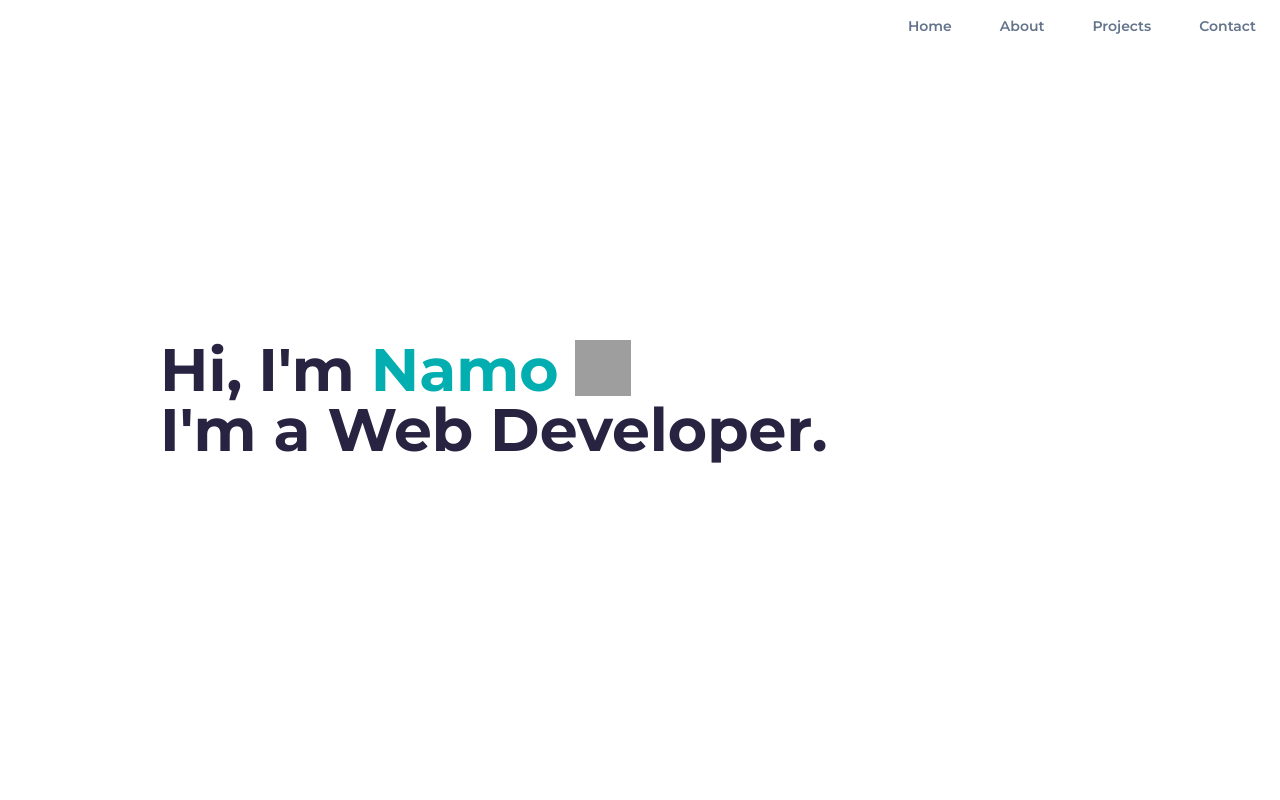
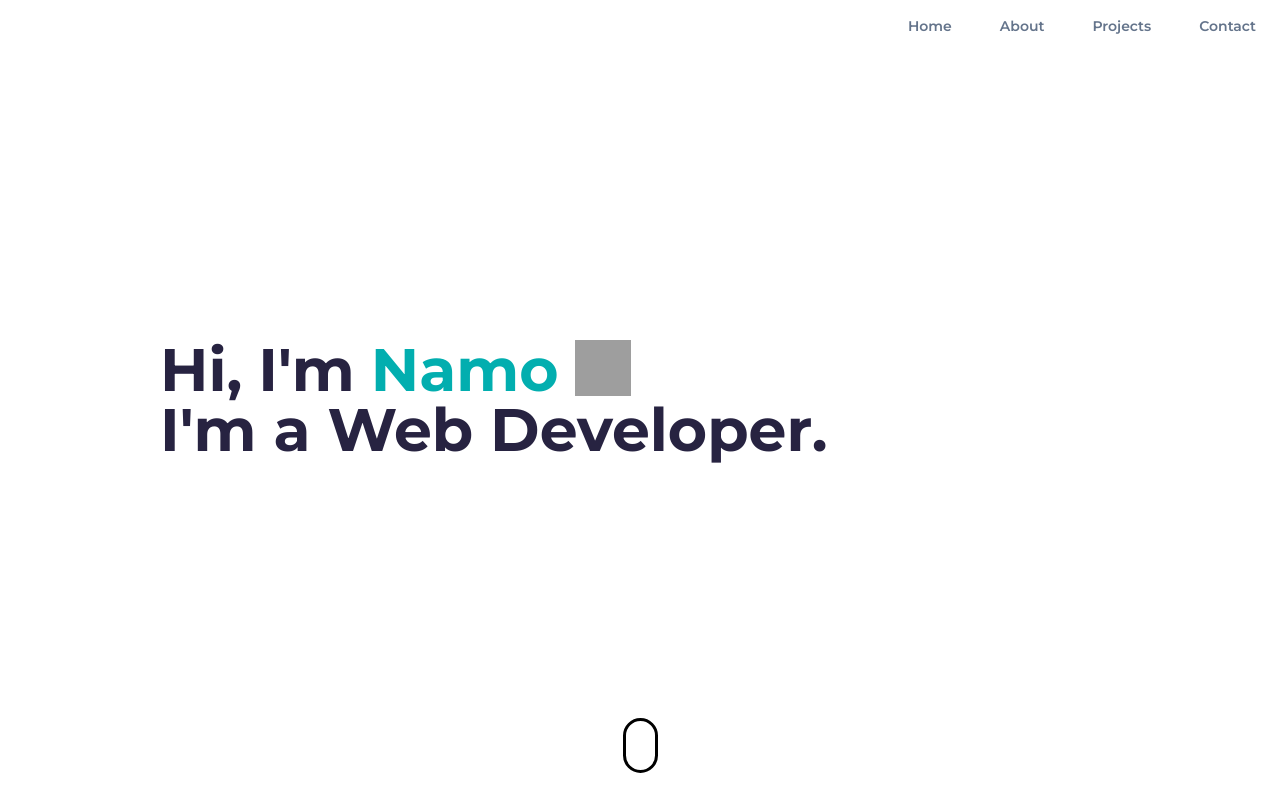
Before and after one commit to galaxiaX/portfolio, a React (Vite) app: page / in a window 1280 px wide. Shown: the top 800 px of the page. Built offline with nearby package versions, Linux system fonts and the light colour scheme; no server answers; grey boxes are pictures that could not be loaded.

Commit message:
add mouse scroll down button

```diff
--- a/src/components/Home.tsx
+++ b/src/components/Home.tsx
@@ -1,29 +1,32 @@
 import useScrollReveal from "../hooks/useScrollReveal ";
+import MouseScrollDown from "./MouseScrollDown";
 import NavBar from "./NavBar";
 import { useRef } from "react";
 
 const Home = () => {
   const revealLeft = useRef(null);
   const revealRight = useRef(null);
+  const revealBottom = useRef(null);
 
   useScrollReveal(revealLeft);
-  useScrollReveal(revealRight, { origin: "right" });
+  useScrollReveal(revealRight, { origin: "right", delay: 1000 });
+  useScrollReveal(revealBottom, { origin: "bottom", delay: 4000 });
 
   return (
     <header
       id="home"
-      className="h-screen w-full flex justify-center items-center"
+      className="h-screen w-full flex justify-center items-center relative"
     >
       <NavBar />
       <div className="text-[#272341] text-5xl sm:text-6xl font-bold w-3/4">
         <div ref={revealLeft}>
-          <h1 className="flex flex-wrap gap-x-4 items-end- sm:items-start hover:scale-110 duration-200">
+          <h1 className="flex flex-wrap gap-x-4 sm:items-start hover:scale-110 duration-200">
             <span>Hi,</span>
             <span>I'm</span>
-            <span className="text-[#02aeaf] relative">Namo</span>
+            <span className="text-[#02aeaf]">Namo</span>
             <img
               src="https://media.giphy.com/media/hvRJCLFzcasrR4ia7z/giphy.gif"
-              className="h-14 aspect-square"
+              className="h-14 aspect-square -mt-2 lg:-mt-0"
               loading="lazy"
             />
           </h1>
@@ -32,6 +35,9 @@ const Home = () => {
           <h2 className="hover:scale-110 duration-200">I'm a Web Developer.</h2>
         </div>
       </div>
+      <div ref={revealBottom} className="absolute bottom-8 lg:bottom-0">
+        <MouseScrollDown />
+      </div>
     </header>
   );
 };
--- /dev/null
+++ b/src/components/MouseScrollDown.tsx
@@ -0,0 +1,13 @@
+const MouseScrollDown = () => {
+  return (
+    <span className="scroll-btn">
+      <a href="#about">
+        <span className="mouse">
+          <span></span>
+        </span>
+      </a>
+    </span>
+  );
+};
+
+export default MouseScrollDown;
--- a/src/index.css
+++ b/src/index.css
@@ -44,3 +44,104 @@ b {
 .slide:hover {
   box-shadow: inset 160px 0 0 0 white;
 }
+
+/* TODO Mouse Button */
+@-webkit-keyframes ani-mouse {
+  0% {
+    opacity: 1;
+    top: 29%;
+  }
+  15% {
+    opacity: 1;
+    top: 50%;
+  }
+  50% {
+    opacity: 0;
+    top: 50%;
+  }
+  100% {
+    opacity: 0;
+    top: 29%;
+  }
+}
+@-moz-keyframes ani-mouse {
+  0% {
+    opacity: 1;
+    top: 29%;
+  }
+  15% {
+    opacity: 1;
+    top: 50%;
+  }
+  50% {
+    opacity: 0;
+    top: 50%;
+  }
+  100% {
+    opacity: 0;
+    top: 29%;
+  }
+}
+@keyframes ani-mouse {
+  0% {
+    opacity: 1;
+    top: 29%;
+  }
+  15% {
+    opacity: 1;
+    top: 50%;
+  }
+  50% {
+    opacity: 0;
+    top: 50%;
+  }
+  100% {
+    opacity: 0;
+    top: 29%;
+  }
+}
+
+.scroll-btn > * {
+  display: inline-block;
+  font-weight: normal;
+  color: #b5b5b5;
+  color: #000000;
+}
+.scroll-btn > *:hover,
+.scroll-btn > *:focus,
+.scroll-btn > *.active {
+  color: #000000;
+}
+.scroll-btn > *:hover,
+.scroll-btn > *:focus,
+.scroll-btn > *:active,
+.scroll-btn > *.active {
+  opacity: 0.8;
+  filter: alpha(opacity=80);
+}
+.scroll-btn .mouse {
+  position: relative;
+  display: block;
+  width: 35px;
+  height: 55px;
+  margin: 0 auto 20px;
+  -webkit-box-sizing: border-box;
+  -moz-box-sizing: border-box;
+  box-sizing: border-box;
+  border: 3px solid black;
+  border-radius: 23px;
+}
+.scroll-btn .mouse > * {
+  position: absolute;
+  display: block;
+  top: 29%;
+  left: 50%;
+  width: 8px;
+  height: 8px;
+  margin: -4px 0 0 -4px;
+  background: black;
+  border-radius: 50%;
+  -webkit-animation: ani-mouse 2.5s linear infinite;
+  -moz-animation: ani-mouse 2.5s linear infinite;
+  animation: ani-mouse 2.5s linear infinite;
+}
```
